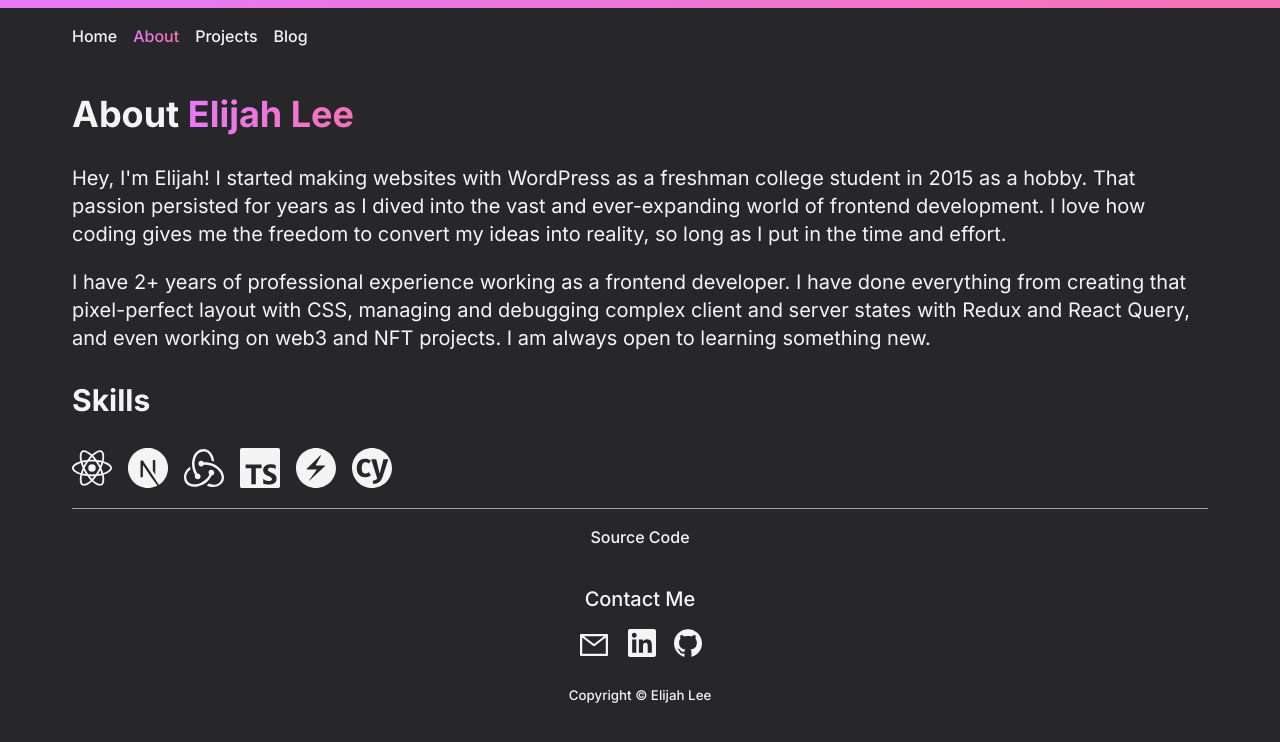
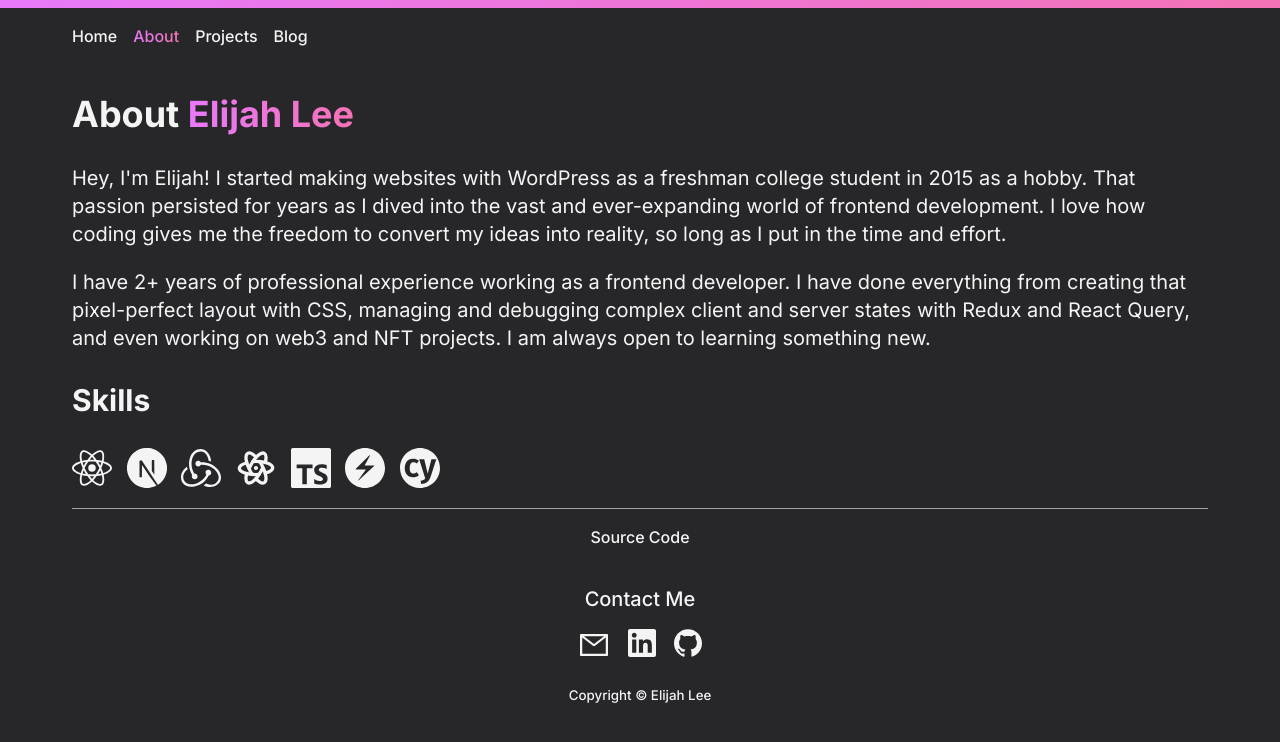
Before and after one commit to devejlee/portfolio, a Next.js app: page /about in a window 1280 px wide. Shown: the top 742 px of the page. Built offline with nearby package versions, Linux system fonts and the light colour scheme.

Commit message:
feat: add React Query to skills

```diff
--- a/app/about/page.module.scss
+++ b/app/about/page.module.scss
@@ -7,10 +7,10 @@
 .iconsWrapper {
   display: flex;
   justify-content: space-between;
-  max-width: 15rem;
+  max-width: 18rem;
   width: 100%;
   @include xl {
-    max-width: 20rem;
+    max-width: 23rem;
   }
 }
 
--- a/app/about/page.tsx
+++ b/app/about/page.tsx
@@ -3,6 +3,7 @@ import styles from "@app/about/page.module.scss"
 import { Tooltip } from "@components/Tooltip/Tooltip";
 import { useFadeIn } from "@hooks/useFadeIn"
 import { SiChakraui, SiCypress, SiNextdotjs, SiReact, SiRedux, SiTypescript } from 'react-icons/si';
+import { TbBrandReactNative } from 'react-icons/tb';
 
 const AboutPage = () => {
   const fadeInTitle = useFadeIn<HTMLHeadingElement>(100);
@@ -25,6 +26,11 @@ const AboutPage = () => {
       id: 'Redux',
       icon: SiRedux,
       link: 'https://redux.js.org/'
+    },
+    {
+      id: 'React Query',
+      icon: TbBrandReactNative,
+      link: 'https://react-query-v3.tanstack.com/'
     },
     {
       id: 'Typescript',
```
